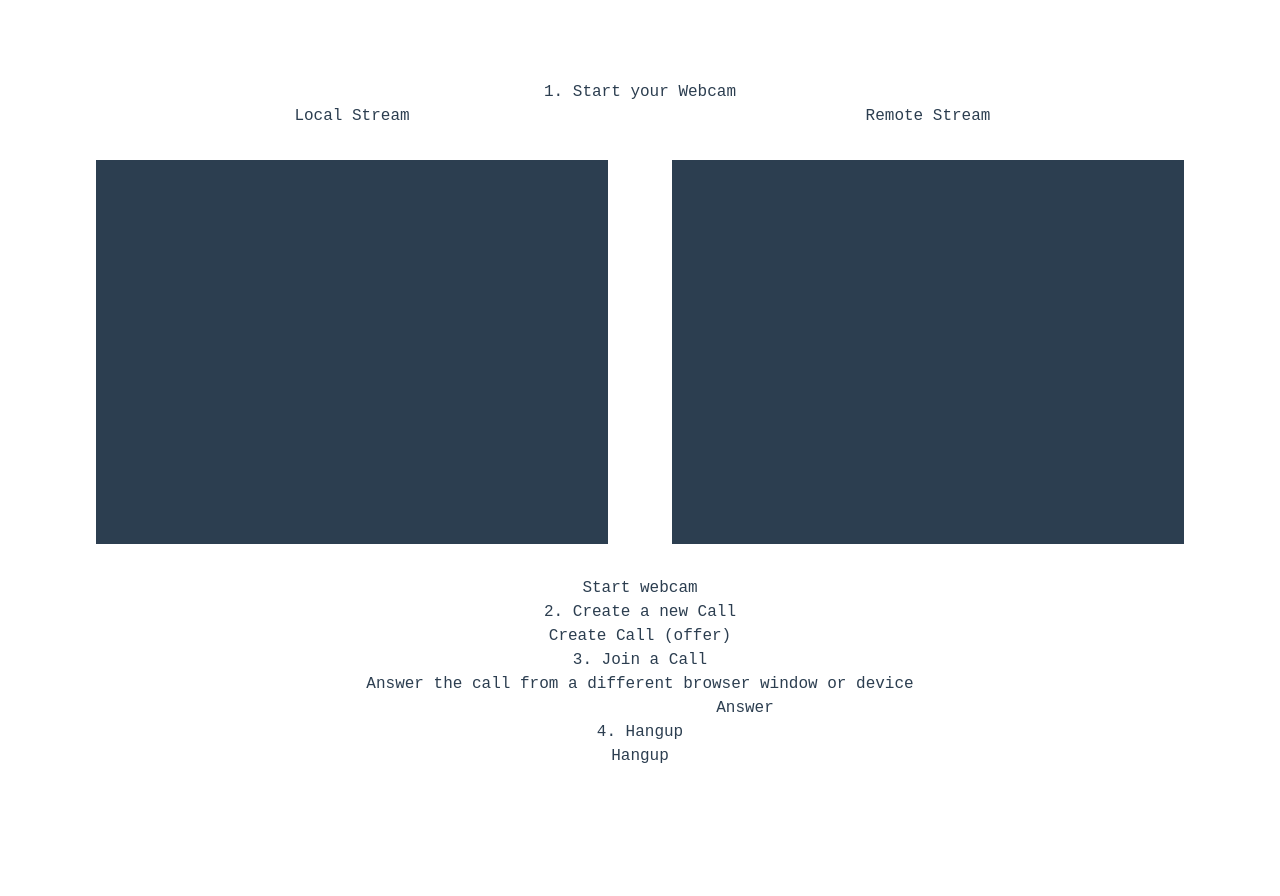
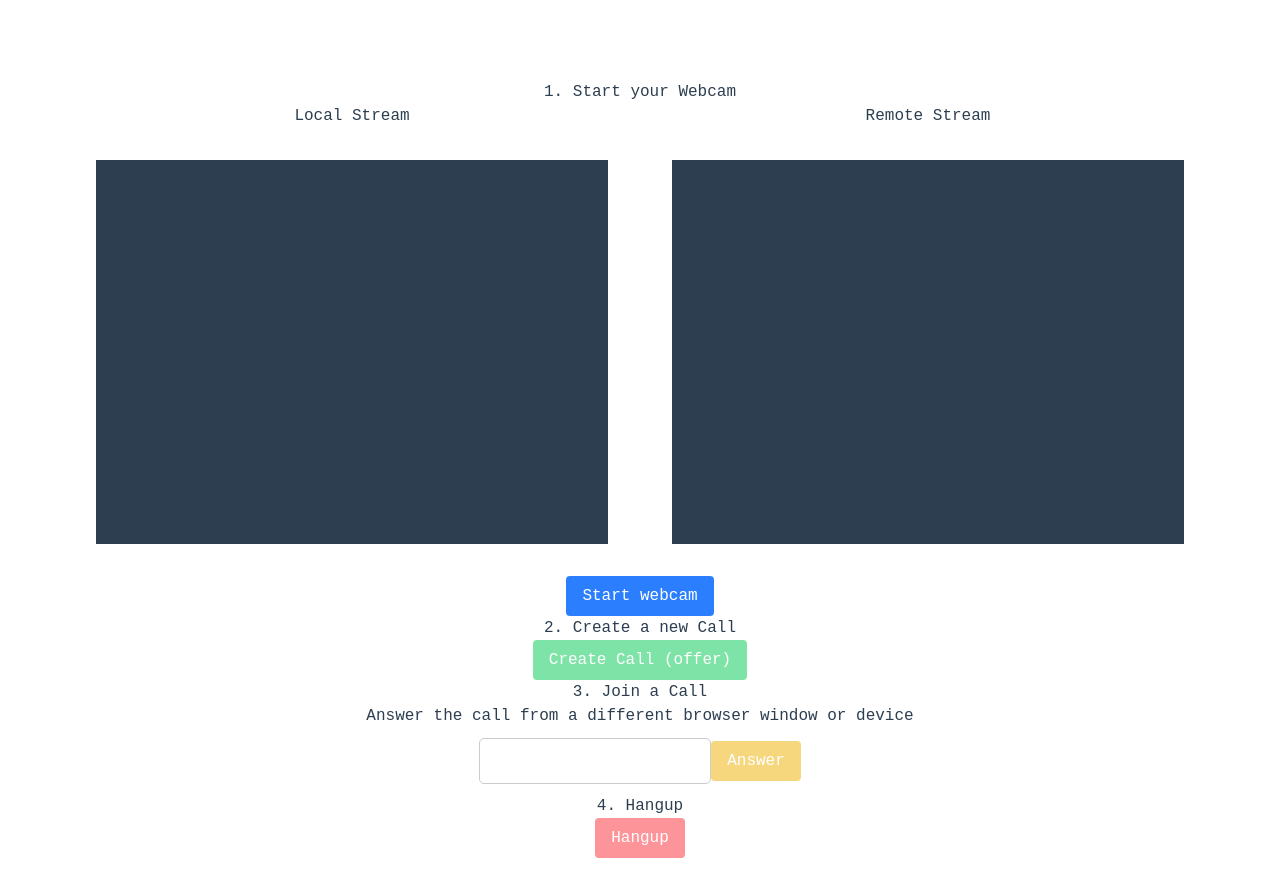
Before and after one commit to Yqzi/discord_replica, a Next.js app in the folder client/: page / in a window 1280 px wide. Shown: the top 896 px of the page. Before the commit the page ends 848 px from the top, so only its background shows below. Built offline with nearby package versions, Linux system fonts and the light colour scheme; no server answers.

Commit message:
2 peers connected

```diff
--- a/client/src/app/page.tsx
+++ b/client/src/app/page.tsx
@@ -221,6 +221,7 @@ export default function Home() {
                 id="webcamButton"
                 onClick={webcamButtonOnClick}
                 disabled={hasTheWebcamButtonBeenClicked}
+                className="px-4 py-2 bg-blue-500 text-white rounded hover:bg-blue-600 disabled:opacity-50"
             >
                 Start webcam
             </button>
@@ -229,6 +230,7 @@ export default function Home() {
                 id="callButton"
                 disabled={!hasTheWebcamButtonBeenClicked}
                 onClick={callButtonOnClick}
+                className="px-4 py-2 bg-green-500 text-white rounded hover:bg-green-600 disabled:opacity-50"
             >
                 Create Call (offer)
             </button>
@@ -236,18 +238,32 @@ export default function Home() {
             <h2>3. Join a Call</h2>
             <p>Answer the call from a different browser window or device</p>
 
-            <input id="callInput" ref={callInputRef} />
+            <input
+                id="callInput"
+                ref={callInputRef}
+                style={{
+                    padding: "10px",
+                    border: "1px solid #ccc",
+                    borderRadius: "5px",
+                    margin: "10px 0",
+                }}
+            />
             <button
                 id="answerButton"
                 disabled={!hasTheWebcamButtonBeenClicked}
                 onClick={answerButtonOnClick}
+                className="px-4 py-2 bg-yellow-500 text-white rounded hover:bg-yellow-600 disabled:opacity-50"
             >
                 Answer
             </button>
 
             <h2>4. Hangup</h2>
 
-            <button id="hangupButton" disabled={!hasTheCallButtonBeenClicked}>
+            <button
+                id="hangupButton"
+                disabled={!hasTheCallButtonBeenClicked}
+                className="px-4 py-2 bg-red-500 text-white rounded hover:bg-red-600 disabled:opacity-50"
+            >
                 Hangup
             </button>
         </>
```
